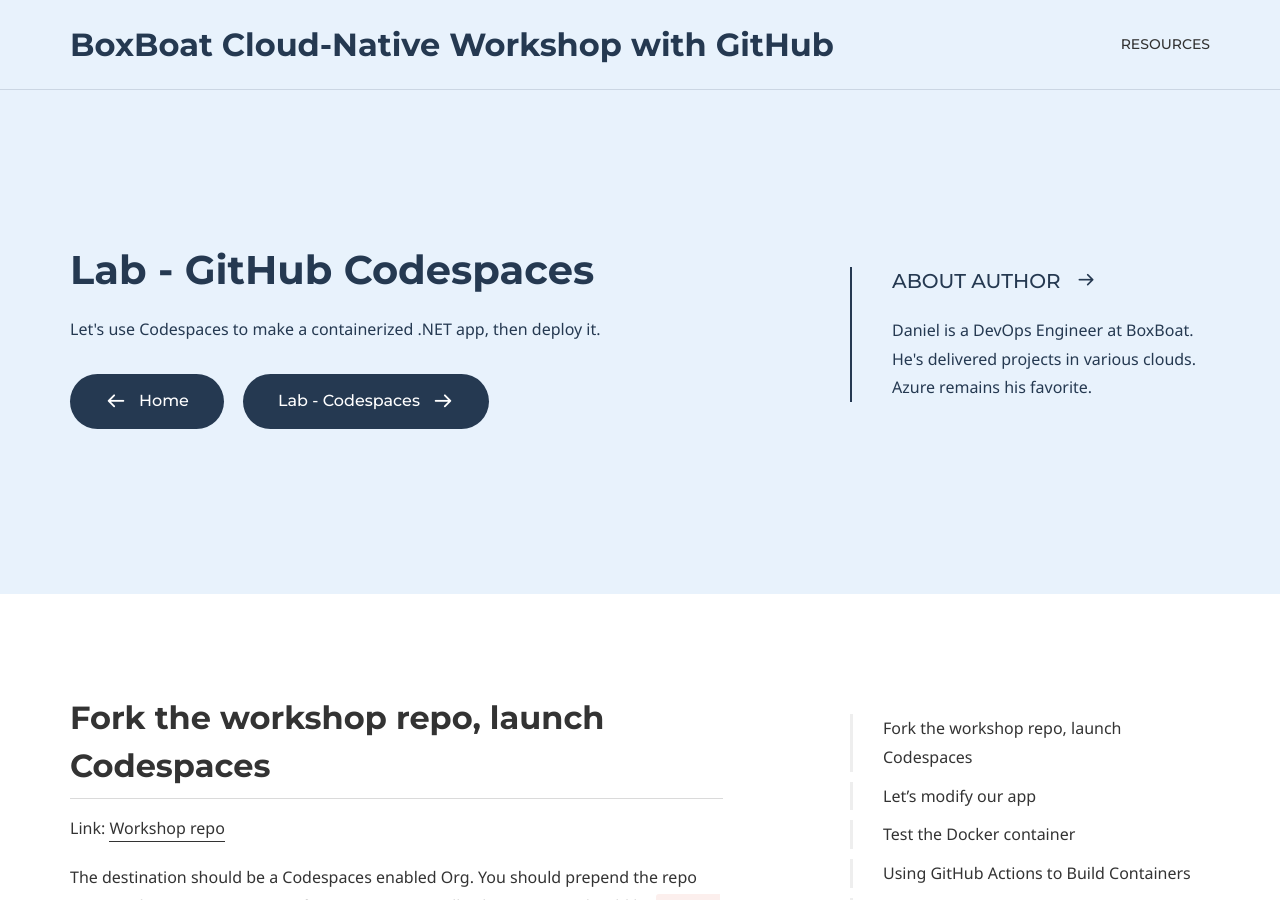
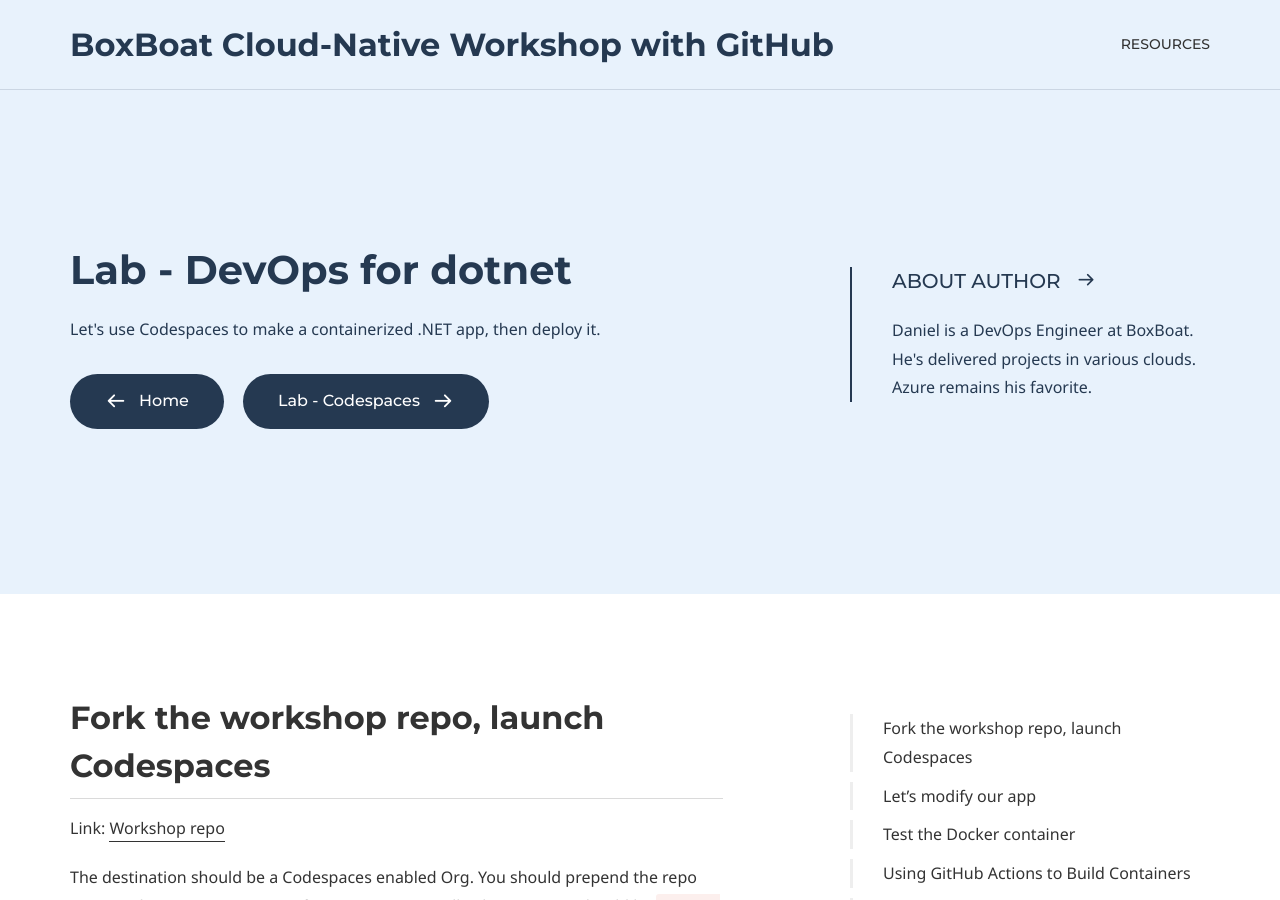
Before and after one commit to boxboat/github-cloud-native-workshop, a Jekyll site: the page built from lab-codespaces.md, in a window 1280 px wide and 900 px high. Built offline with Jekyll 4.4.1, drawn with Linux system fonts in a browser that asks for light colours; some web fonts are replaced.

Commit message:
Update lab-codespaces.md

```diff
--- a/lab-codespaces.md
+++ b/lab-codespaces.md
@@ -5,7 +5,7 @@ keywords:
 comments: false
 
 # Hero section
-title: Lab - GitHub Codespaces
+title: Lab - DevOps for dotnet
 description: Let's use Codespaces to make a containerized .NET app, then deploy it.
 
 # Author box
```
